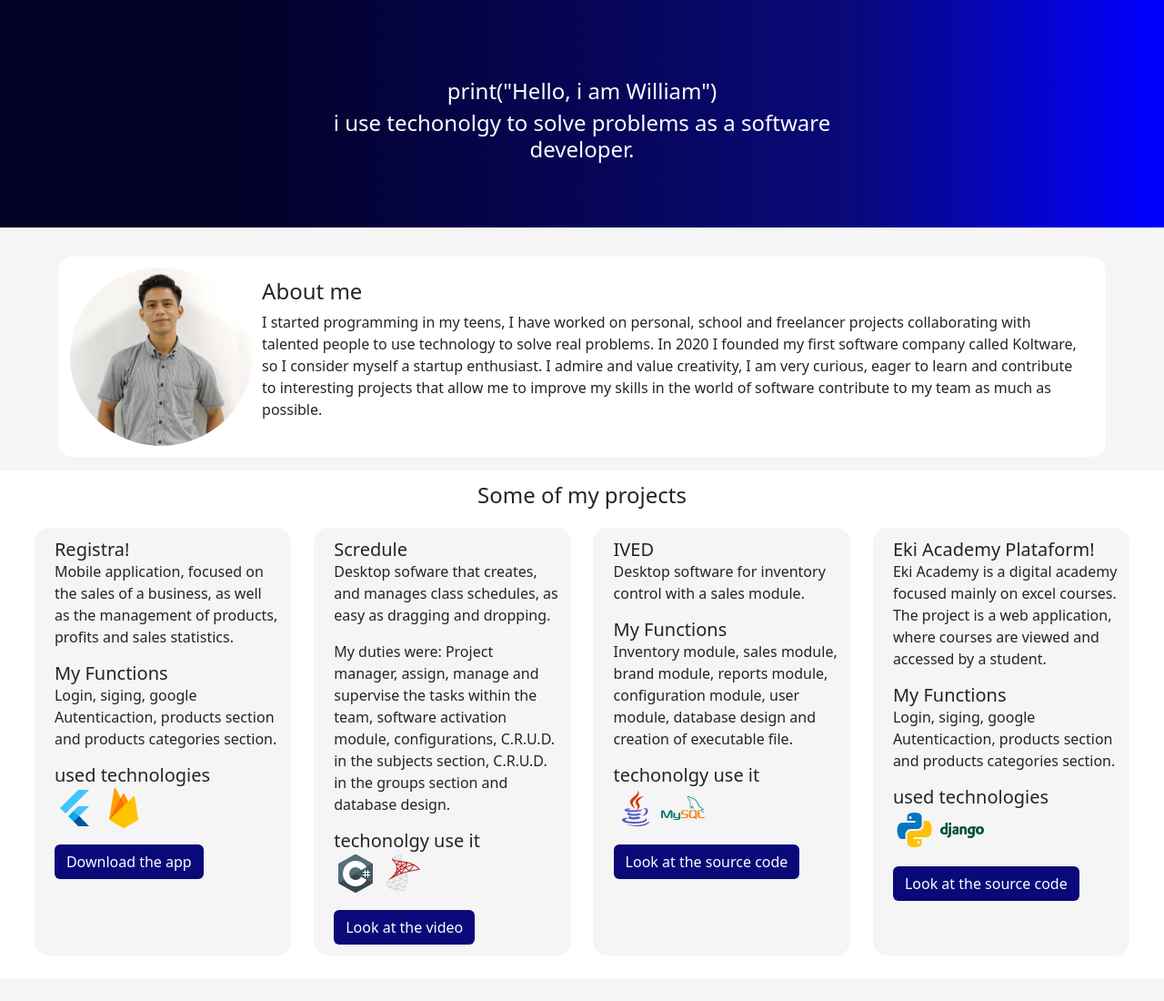
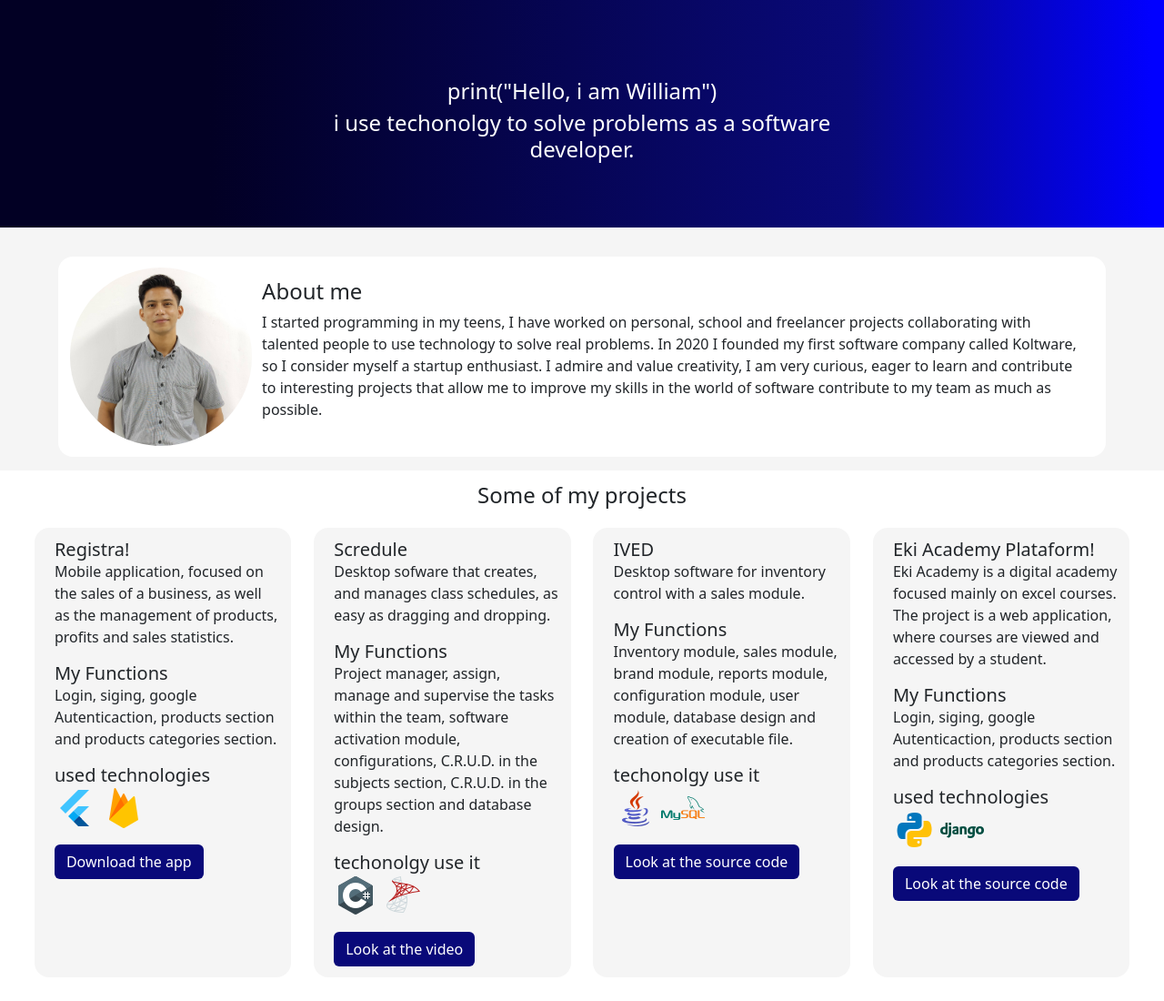
Before and after one commit to willR30/Portafolio, a plain HTML site: page index.html in a window 1280 px wide. Shown: the top 1100 px of the page at 91% size. Drawn offline with nearby package versions, Linux system fonts and the light colour scheme.

Commit message:
fix text in project

```diff
--- a/index.html
+++ b/index.html
@@ -57,7 +57,8 @@
                 <div class="card-body">
                   <h5 class="card-title">Scredule</h5>
                   <p class="card-text">Desktop sofware  that creates, and manages class schedules, as easy as dragging and dropping.</p>
-                  <p>My duties were: Project manager, assign, manage and supervise the tasks within the team, software activation module, configurations, C.R.U.D. in the subjects section, C.R.U.D. in the groups section and database design.</p>
+                  <h5 class="card-title">My Functions</h5>
+                  <p>Project manager, assign, manage and supervise the tasks within the team, software activation module, configurations, C.R.U.D. in the subjects section, C.R.U.D. in the groups section and database design.</p>
                   <h5 class="card-title">techonolgy use it</h5>
                   <p>
                     <img src="img/icons8-c-sharp-logotipo-48.png" alt="">
```
